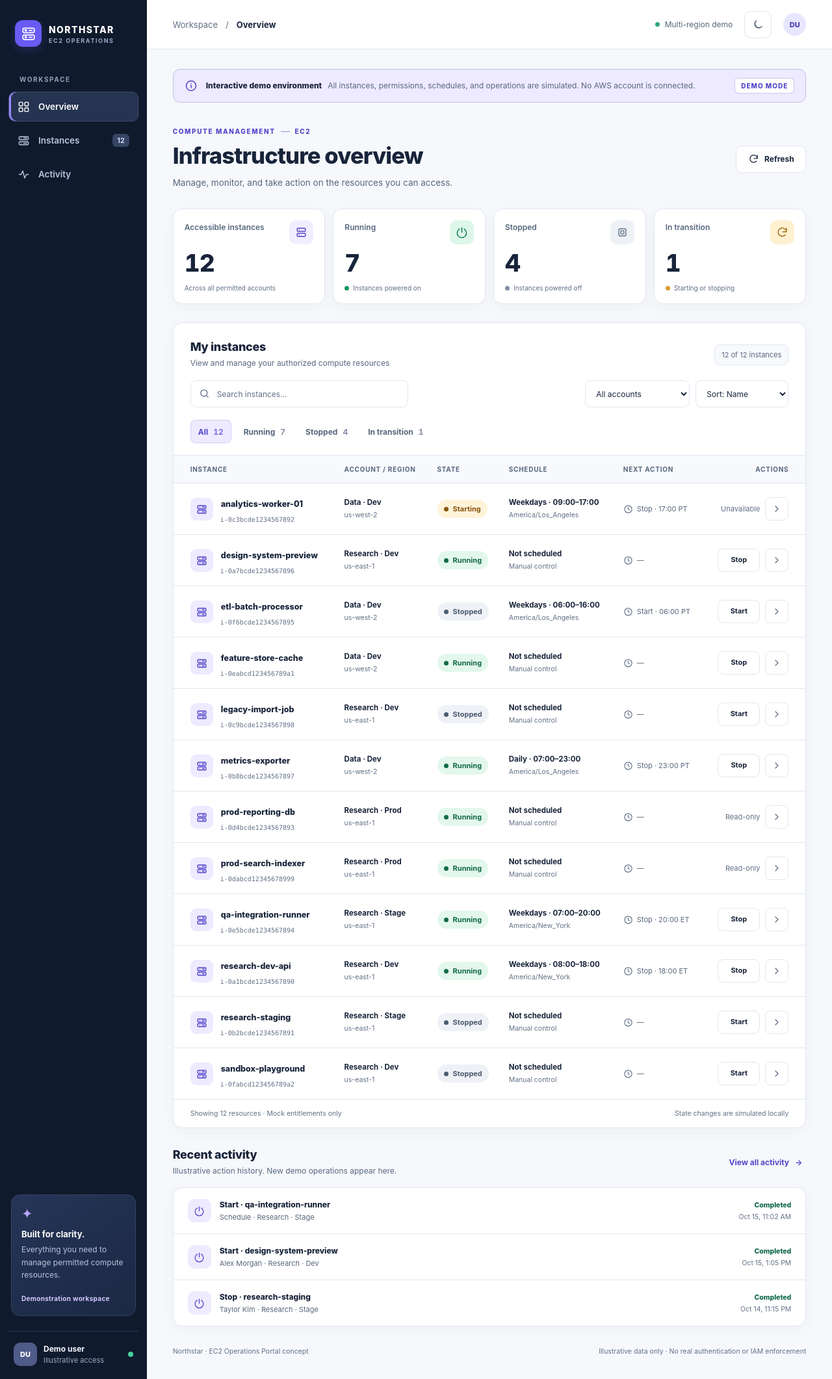
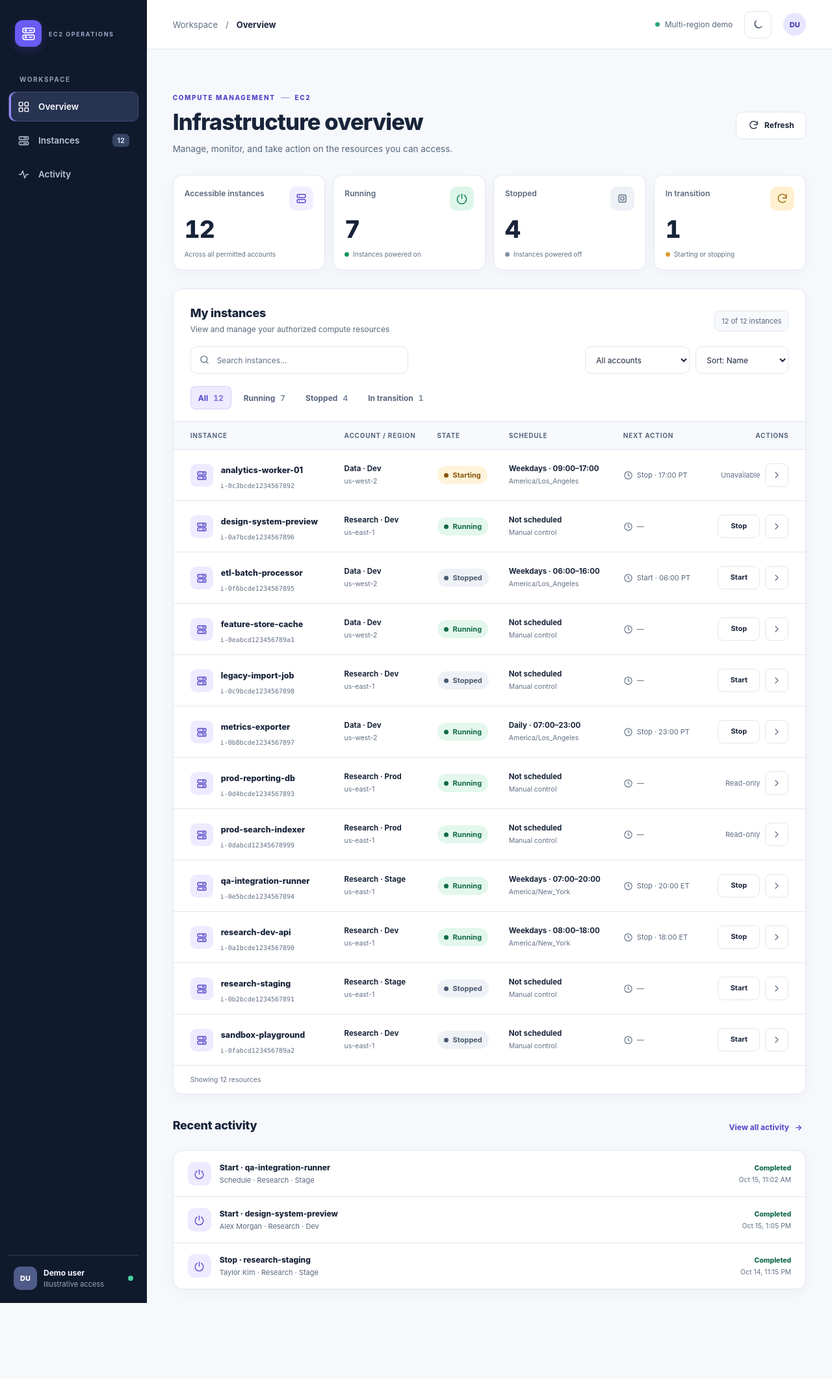
Before and after one commit to kjohnsonACS/cloud-ops-service-manager, an Angular app: page / in a window 1280 px wide. Shown: the whole page at 65% size. After the commit the page ends 2005 px from the top, so only its background shows below. Built offline with nearby package versions, Linux system fonts and the light colour scheme.

Commit message:
Strip demo text

```diff
--- a/src/app/app.html
+++ b/src/app/app.html
@@ -11,7 +11,7 @@
           <path d="M17 10h5M17 22h5" stroke="currentColor" stroke-width="2" stroke-linecap="round" />
         </svg>
       </div>
-      <div><span class="brand-name">NORTHSTAR</span><span class="brand-sub">EC2 OPERATIONS</span></div>
+      <div><span class="brand-sub">EC2 OPERATIONS</span></div>
     </div>
     <div class="sidebar-caption">WORKSPACE</div>
     <nav class="primary-nav" aria-label="Primary">
@@ -45,12 +45,6 @@
     </nav>
 
     <div class="sidebar-bottom">
-      <div class="side-help">
-        <div class="side-help-icon" aria-hidden="true">✦</div>
-        <strong>Built for clarity.</strong>
-        <p>Everything you need to manage permitted compute resources.</p>
-        <span class="side-help-note">Demonstration workspace</span>
-      </div>
       <div class="sidebar-profile">
         <div class="avatar" aria-hidden="true">DU</div>
         <div><strong>Demo user</strong><small>Illustrative access</small></div><span class="online-dot"
@@ -85,17 +79,6 @@
     </header>
 
     <main id="main-content" class="main-content" tabindex="-1">
-      <div class="demo-banner" role="note">
-        <svg viewBox="0 0 24 24" aria-hidden="true">
-          <circle cx="12" cy="12" r="9" />
-          <path d="M12 10.5v5M12 7.5h.01" />
-        </svg>
-        <div><strong>Interactive demo environment</strong><span>All instances, permissions, schedules, and operations
-            are simulated. No AWS account is connected.</span></div>
-        <span class="demo-banner-pill">DEMO MODE</span>
-      </div>
-      <p class="sr-only" role="status" aria-live="polite" aria-atomic="true">{{ announcement() }}</p>
-
       <div class="page-heading">
         <div>
           <div class="eyebrow">COMPUTE MANAGEMENT <span class="eyebrow-line"></span> EC2</div>
@@ -318,8 +301,7 @@
           }
         </div>
         }
-        <div class="panel-footer"><span>Showing {{ filteredInstances().length }} resources · Mock entitlements
-            only</span><span>State changes are simulated locally</span></div>
+        <div class="panel-footer"><span>Showing {{ filteredInstances().length }} resources</span></div>
       </section>
       }
 
@@ -328,7 +310,6 @@
         <div class="activity-heading">
           <div>
             <h2 id="activity-title">Recent activity</h2>
-            <p>Illustrative action history. New demo operations appear here.</p>
           </div>@if (view() === 'overview') { <button type="button" class="text-action"
             (click)="setView('activity')">View all activity <span aria-hidden="true">→</span></button> }
         </div>
@@ -349,8 +330,6 @@
       </section>
       }
       }
-      <footer class="site-footer"><span>Northstar · EC2 Operations Portal concept</span><span>Illustrative data only ·
-          No real authentication or IAM enforcement</span></footer>
     </main>
   </div>
 </div>
```
